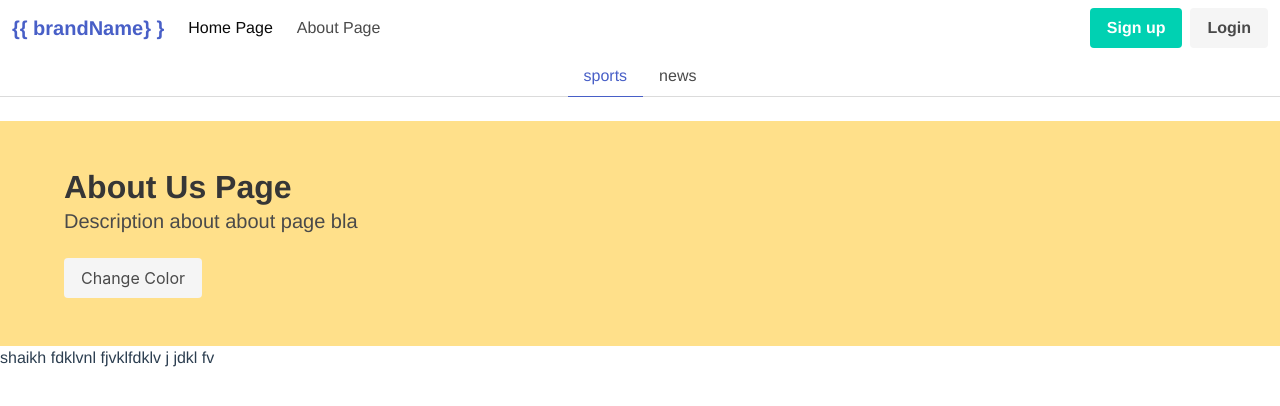
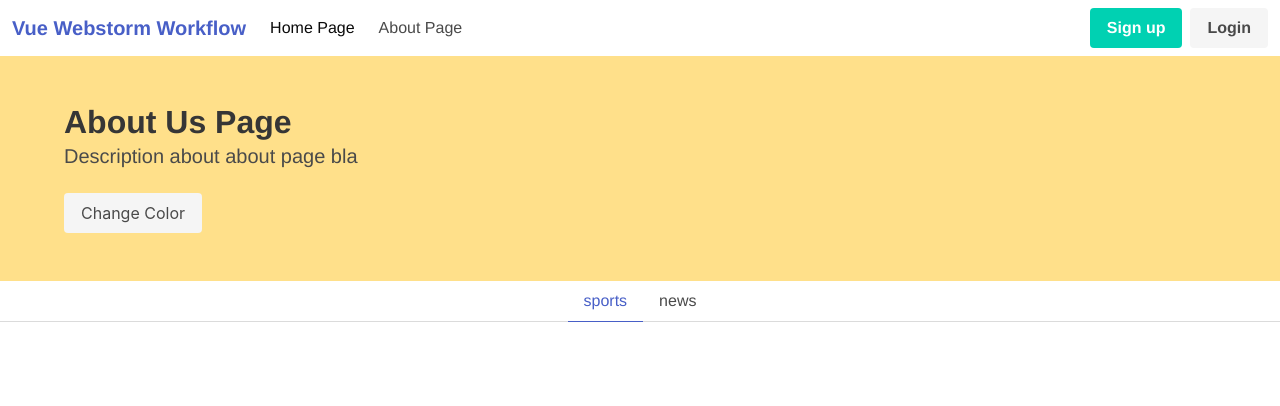
Before and after one commit to sudo-shihab/vue-webstorm-sample-app, a Vue app: page /#/about in a window 1280 px wide. Shown: the top 406 px of the page. Built offline with nearby package versions, Linux system fonts and the light colour scheme.

Commit message:
test husky 20

```diff
--- a/src/components/AppNavBar.vue
+++ b/src/components/AppNavBar.vue
@@ -2,7 +2,7 @@
   <nav class="navbar" role="navigation" aria-label="main navigation">
     <div class="navbar-brand">
       <a class="navbar-item" href="https://bulma.io">
-        <p class="has-text-weight-bold is-size-5">{{ brandName} }</p>
+        <p class="has-text-weight-bold is-size-5">{{ brandName }}</p>
       </a>
 
       <a
--- a/src/views/About.vue
+++ b/src/views/About.vue
@@ -1,13 +1,12 @@
 <template>
   <div class="about">
     <app-nav-bar-wrapper />
-    <app-tabs :menu-list="['sports', 'news']" />
+
     <hero-page-header
       title="About Us Page"
       sub-title="Description about about page bla"
     />
-
-    <p>shaikh fdklvnl fjvklfdklv j jdkl fv</p>
+    <app-tabs :menu-list="['sports', 'news']" />
   </div>
 </template>
 
```
